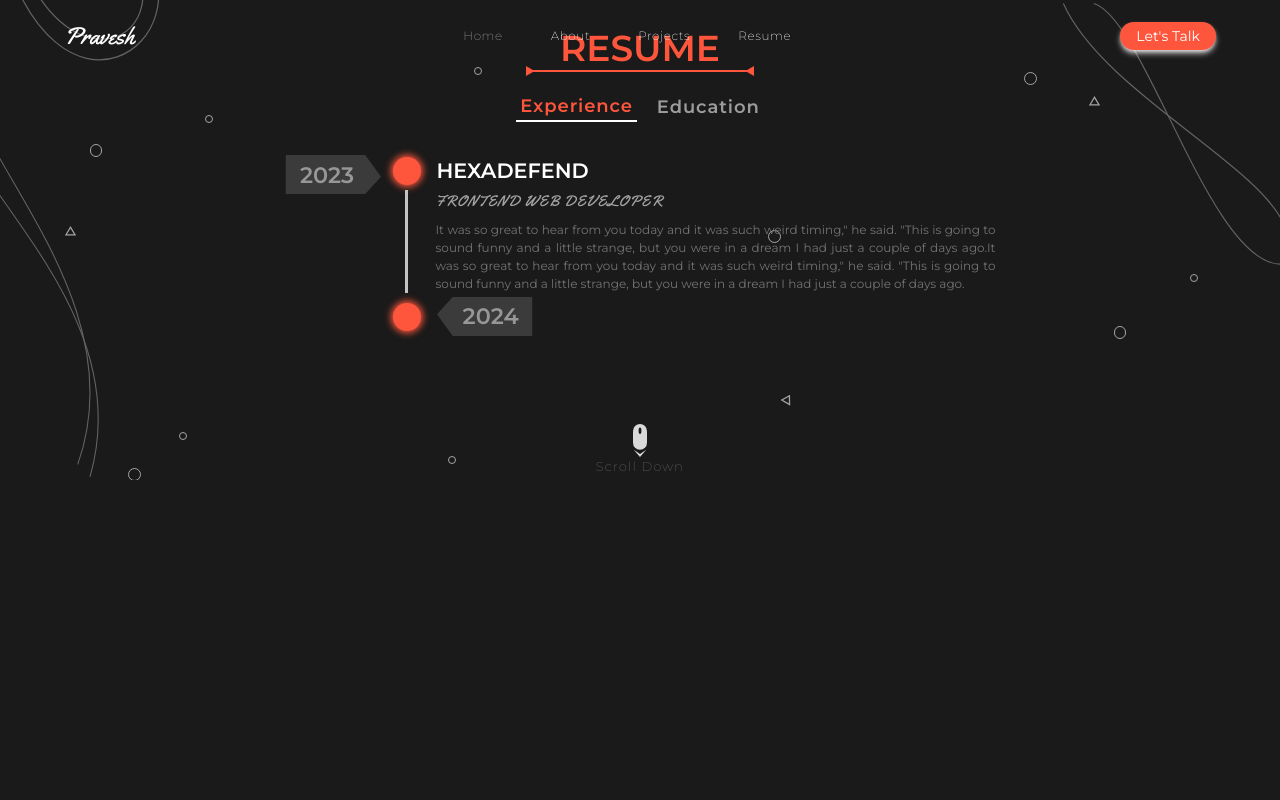
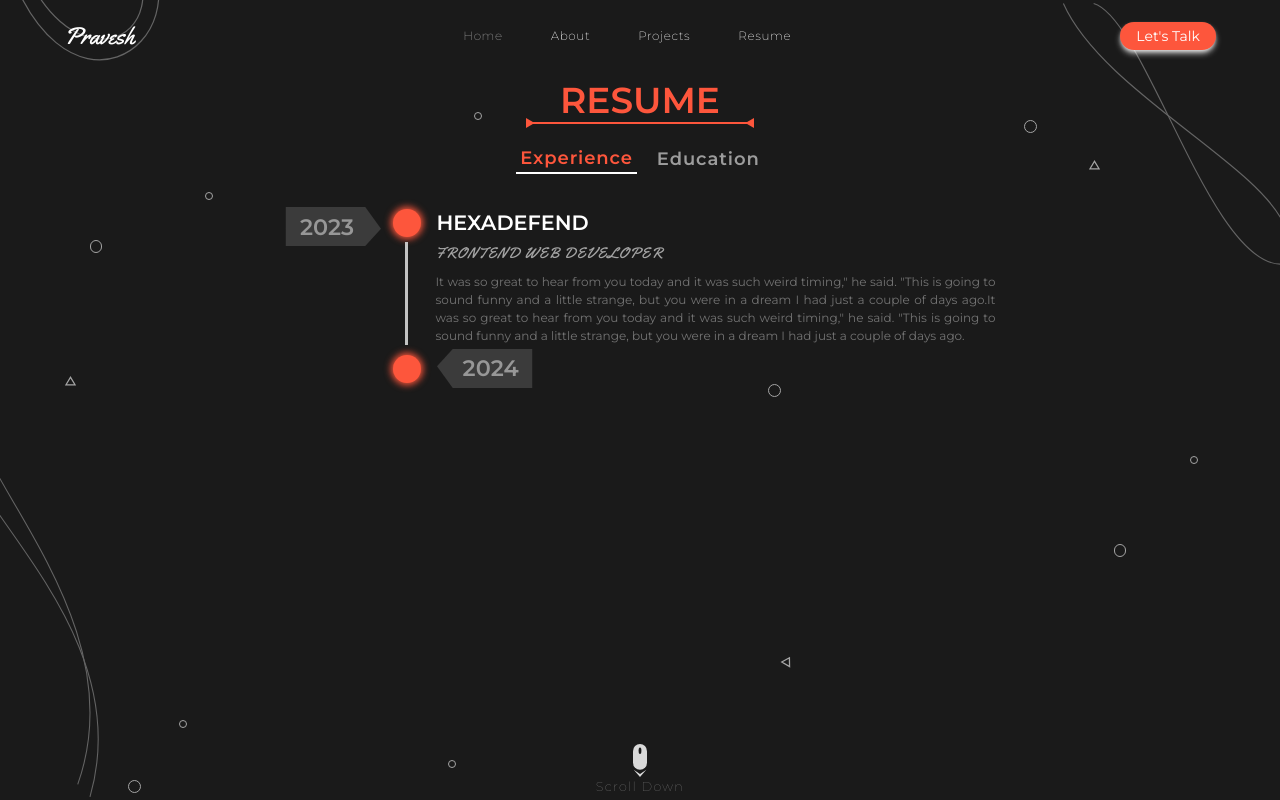
Before and after one commit to pravesh-dev/Portfolio, a React (Vite) app: page /resume in a window 1280 px wide. Built offline with nearby package versions, Linux system fonts and the light colour scheme.

Commit message:
added link in header and performed routing and adjust the height of resume component and padding

```diff
--- a/src/Components/Header.jsx
+++ b/src/Components/Header.jsx
@@ -1,5 +1,6 @@
 import React, { useState } from "react";
 import bar from "../assets/images/icon/bar.svg";
+import { Link } from "react-router-dom";
 
 function Header() {
   const [activeNav, setActiveNav] = useState(false);
@@ -13,10 +14,10 @@ function Header() {
         <h2 className="font-yellowTail text-white text-xl lg:text-2xl">Pravesh</h2>
         <img src={bar} onClick={handleNav} className="cursor-pointer md:hidden" alt="" />
         <nav className="gap-5 lg:gap-12 hidden md:flex">
-          <button className={`text-xs font-extralight tracking-wider ${activeTab === 'home' ? 'text-neutral-400' : 'text-white'} duration-500 hover:scale-105`} onClick={()=>{setActiveTab('home')}}>Home</button>
-          <button className={`text-xs font-extralight tracking-wider ${activeTab === 'about' ? 'text-neutral-400' : 'text-white'} duration-500 hover:scale-105`} onClick={()=>{setActiveTab('about')}}>About</button>
-          <button className={`text-xs font-extralight tracking-wider ${activeTab === 'project' ? 'text-neutral-400' : 'text-white'} duration-500 hover:scale-105`} onClick={()=>{setActiveTab('project')}}>Projects</button>
-          <button className={`text-xs font-extralight tracking-wider ${activeTab === 'resume' ? 'text-neutral-400' : 'text-white'} duration-500 hover:scale-105`} onClick={()=>{setActiveTab('resume')}}>Resume</button>
+          <Link to='/' className={`text-xs font-extralight tracking-wider ${activeTab === 'home' ? 'text-neutral-400' : 'text-white'} duration-500 hover:scale-105`} onClick={()=>{setActiveTab('home')}}>Home</Link>
+          <Link to='/about' className={`text-xs font-extralight tracking-wider ${activeTab === 'about' ? 'text-neutral-400' : 'text-white'} duration-500 hover:scale-105`} onClick={()=>{setActiveTab('about')}}>About</Link>
+          <Link to='/projects' className={`text-xs font-extralight tracking-wider ${activeTab === 'project' ? 'text-neutral-400' : 'text-white'} duration-500 hover:scale-105`} onClick={()=>{setActiveTab('project')}}>Projects</Link>
+          <Link to='resume' className={`text-xs font-extralight tracking-wider ${activeTab === 'resume' ? 'text-neutral-400' : 'text-white'} duration-500 hover:scale-105`} onClick={()=>{setActiveTab('resume')}}>Resume</Link>
         </nav>
         <button className="bg-primary text-white rounded-[1rem] text-sm px-3 py-1 hidden md:block shadow-md shadow-white/80 lg:px-4 hover:translate-y-1 hover:shadow-none duration-500 active:scale-90">Let's Talk</button>
       </header>
--- a/src/Components/Resume.jsx
+++ b/src/Components/Resume.jsx
@@ -58,7 +58,7 @@ function Resume() {
   };
 
   return (
-    <div className="w-full min-h-[60vh] flex flex-col items-center relative py-7">
+    <div className="w-full min-h-[100vh] flex flex-col items-center relative pt-20 py-7">
       <ResumeDecoration />
       <h1 className="text-primary text-center w-40 text-2xl font-semibold relative pb-1 uppercase lg:text-4xl lg:w-56">
         Resume
```
